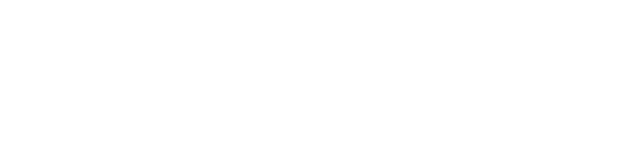
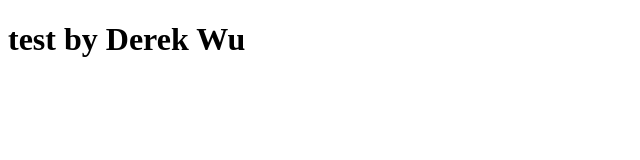
Before and after one commit to derekwu93/414test, a plain HTML site: page index.html in a window 1280 px wide. Shown: the whole page, without its empty margins (0-640 px from the left). Drawn offline with Linux system fonts and the light colour scheme.

Commit message:
Update index.html
added header and h1

```diff
--- a/index.html
+++ b/index.html
@@ -7,4 +7,9 @@
     <title>GIT414 - Derek Wu</title>
     <meta name="author" content="Derek Wu">
 </head>
+<body>
+    <header>
+        <h1>test by Derek Wu</h1>
+    </header>
+</body>
 </html>
```
